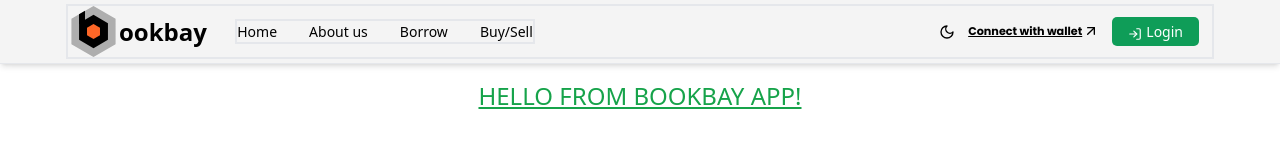
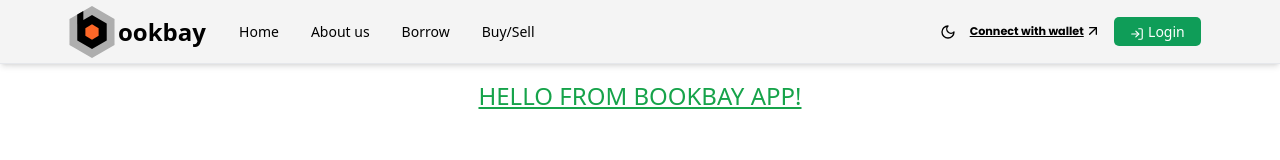
Before and after one commit to smartrogo/Bookbay, a React (Vite) app: page / in a window 1280 px wide. Shown: the top 160 px of the page. Built offline with nearby package versions, Linux system fonts and the light colour scheme; a web font is replaced by a local one.

Commit message:
setting project environment

```diff
--- a/src/App.css
+++ b/src/App.css
@@ -13,7 +13,13 @@
   }
 
   .wrapper {
-    width: 92%;
+    width: 96%;
+  }
+
+  @media screen and (min-width: 1024px) {
+    .wrapper {
+      width: 92%;
+    }
   }
 
  /* Header2.css */
--- a/src/components/Header.jsx
+++ b/src/components/Header.jsx
@@ -35,8 +35,8 @@ export const Header2 = () => {
         active ? "blur-active" : ""
       }`}
     >
-      <div className="wrapper border-2 flex flex-wrap items-center justify-between mx-auto">
-        <div className="mobile-nav-container w-[30%] md:w-[45%] flex justify-between items-center">
+      <div className="wrapper flex flex-wrap items-center justify-between mx-auto">
+        <div className="mobile-nav-container w-[34%] md:w-[45%] flex justify-between items-center">
           <div className="mobile-menu-icon md:hidden" onClick={handleNavbar}>
             <RiMenu3Line className=" text-[#000000] text-[1.5rem] menu-icon-svg md:hidden md:absolute" />
           </div>
@@ -46,10 +46,9 @@ export const Header2 = () => {
           >
             <svg
               xmlns="http://www.w3.org/2000/svg"
-              width="51"
-              height="51"
               viewBox="0 0 51 51"
               fill="none"
+              className="md:w-[52px] md:h-[52px] w-[2.13456rem] h-[2.13456rem] "
             >
               <path
                 d="M9.41635 16.2141L25.5 6.9282L41.5836 16.2141V34.7859L25.5 44.0718L9.41635 34.7859V16.2141Z"
@@ -66,11 +65,11 @@ export const Header2 = () => {
                 d="M25.5 18L31.9952 21.75V29.25L25.5 33L19.0048 29.25V21.75L25.5 18Z"
                 fill="#FD6727"
               />
-            </svg> <span className=" md:font-bold md:text-[1.5rem]">ookbay</span>
+            </svg> <span className="font-bold md:text-[1.5rem] text-[1.0045rem]">ookbay</span>
           </a>
 
           {/* Desktop View */}
-          <ul className="hidden md:flex gap-8 border-2 md:mr-12 leading-normal text-[0.875rem] text-[#000000]">
+          <ul className="hidden md:flex gap-8 md:mr-12 leading-normal text-[0.875rem] text-[#000000]">
             <li>
               <a href="/" className="hover:underline">
                 Home
```
